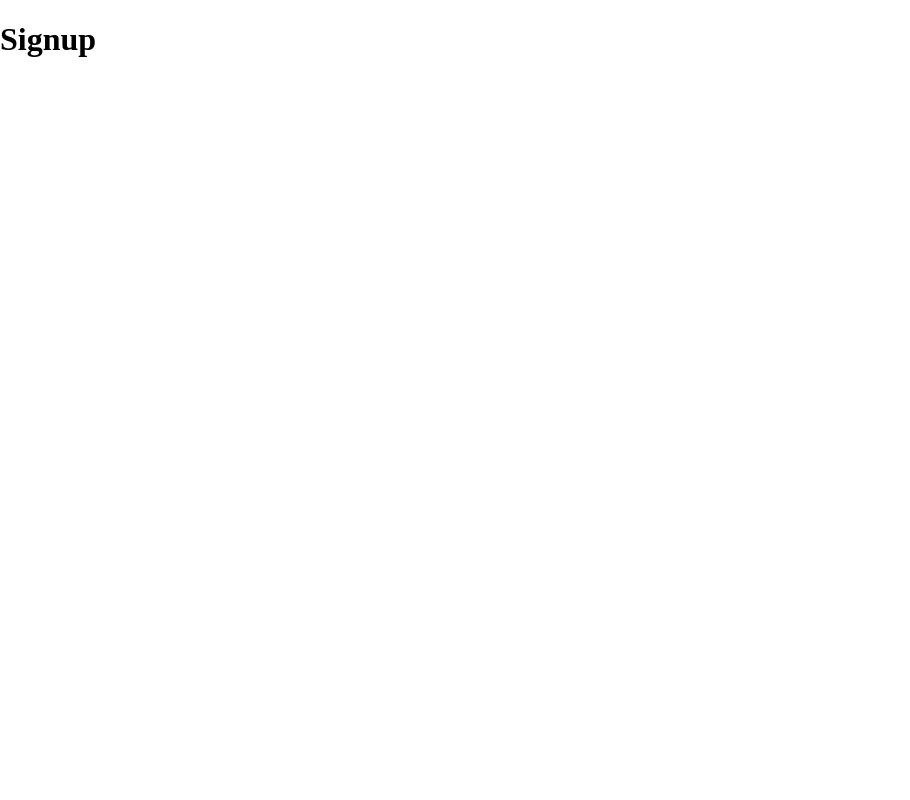
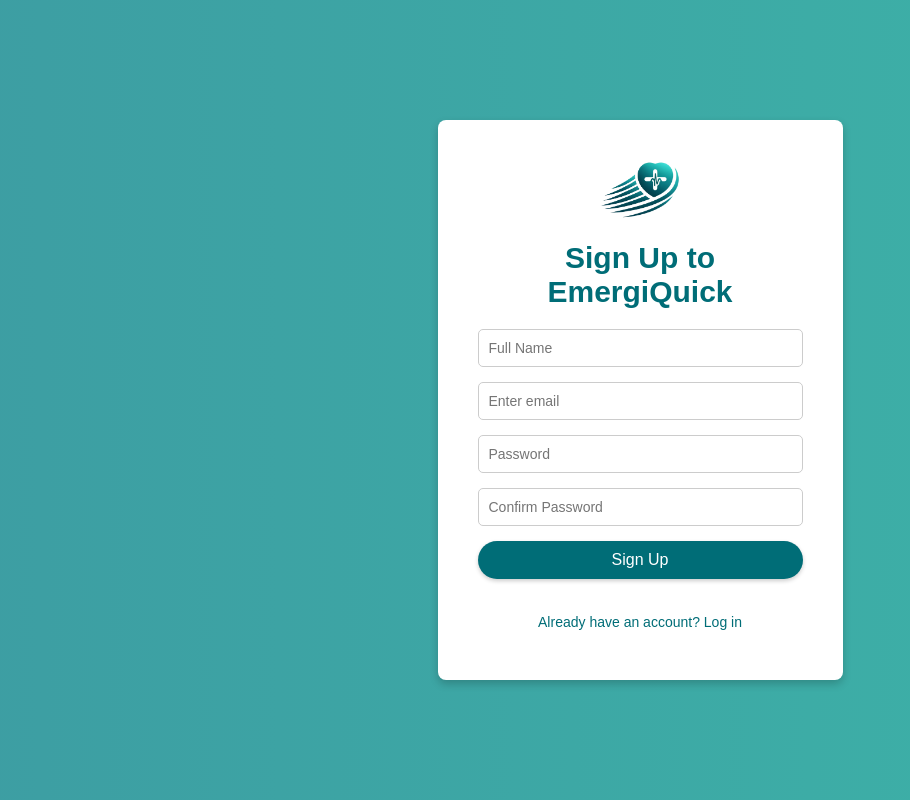
Before and after one commit to nebrask/EmergiQuick, a React (Vite) app in the folder frontend/: page /signup in a window 1280 px wide. Shown: the whole page, without its empty margins (0-910 px from the left). Built offline with nearby package versions, Linux system fonts and the light colour scheme.

Commit message:
Implement SignUpScreen layout and styling
Configured the sign up page with required form fields and cohesive styling that mirrors the aesthetic of the log in page.

```diff
--- a/frontend/src/App.css
+++ b/frontend/src/App.css
@@ -3,7 +3,7 @@
   padding: 0;
   height: 100%;
   width: 100%;
-  overflow: hidden; /* Prevents scrollbars */
+  overflow: hidden;
 }
 
 .landing-page {
@@ -74,7 +74,7 @@
   }
 }
 
-.login-page {
+.login-page, .signup-page {
   display: flex;
   justify-content: center;
   align-items: center;
@@ -85,7 +85,7 @@
   animation: fadeIn 15s ease infinite;
 }
 
-.login-container {
+.login-container, .signup-container{
   padding: 40px;
   background-color: #ffffff;
   box-shadow: 0 4px 8px rgba(0,0,0,0.2);
@@ -93,13 +93,13 @@
   width: 325px;
 }
 
-.login-title {
+.login-title, .signup-title {
   text-align: center;
   color: #006d77;
   font-size: 30px;
 }
 
-.login-form {
+.login-form, .signup-form {
   display: flex;
   flex-direction: column;
   gap: 15px;
@@ -112,7 +112,7 @@
   font-size: 14px;
 }
 
-.login-links {
+.login-links, .signup-links {
   display: flex;
   flex-direction: column;
   align-items: center;
@@ -131,7 +131,7 @@
   text-decoration: underline;
 }
 
-.login-logo {
+.login-logo, .signup-logo {
   display: block;
   margin: 0 auto 20px;
   height: 60px;
--- a/frontend/src/App.jsx
+++ b/frontend/src/App.jsx
@@ -4,7 +4,7 @@
 import WhyEmergiQuickScreen from './pages/WhyEmergiQuickScreen';
 import ContactScreen from './pages/ContactScreen';
 import LoginScreen from './pages/LoginScreen';
-import SignupScreen from './pages/SignupScreen';
+import SignUpScreen from './pages/SignUpScreen';
 import PasswordScreen from './pages/PasswordScreen';
 import DashboardScreen from './pages/DashboardScreen';
 
@@ -17,7 +17,7 @@
           <Route path="/why" element={<WhyEmergiQuickScreen />} />
           <Route path="/contact" element={<ContactScreen />} />
           <Route path="/login" element={<LoginScreen />} />
-          <Route path="/signup" element={<SignupScreen />} />
+          <Route path="/signup" element={<SignUpScreen />} />
           <Route path="/password" element={<PasswordScreen />} />
           <Route path="/dashboard" element={<DashboardScreen />} />
         </Routes>
--- a/frontend/src/pages/SignupScreen.jsx
+++ b/frontend/src/pages/SignupScreen.jsx
@@ -1,11 +1,36 @@
 import React from 'react';
+import { Link, useNavigate } from 'react-router-dom';
+import '../App.css';
+import logo from '../assets/logo.png';
 
-const SignupScreen = () => {
+const SignUpScreen = () => {
+  const navigate = useNavigate();
+
+  const handleSignup = (event) => {
+    event.preventDefault();
+    navigate('/dashboard');
+  };
+
   return (
-    <div>
-      <h1>Signup</h1>
+    <div className="signup-page">
+      <div className="signup-container">
+        <Link to="/">
+          <img src={logo} alt="EmergiQuick Logo" className="signup-logo" />
+        </Link>
+        <h1 className="signup-title">Sign Up to EmergiQuick</h1>
+        <form className="signup-form" onSubmit={handleSignup}>
+          <input type="text" placeholder="Full Name" required className="input-field"/>
+          <input type="email" placeholder="Enter email" required className="input-field"/>
+          <input type="password" placeholder="Password" required className="input-field"/>
+          <input type="password" placeholder="Confirm Password" required className="input-field"/>
+          <button type="submit" className="btn-primary">Sign Up</button>
+          <div className="signup-links">
+            <Link to="/login" className="helper-link">Already have an account? Log in</Link>
+          </div>
+        </form>
+      </div>
     </div>
   );
 }
 
-export default SignupScreen;
+export default SignUpScreen;
```
